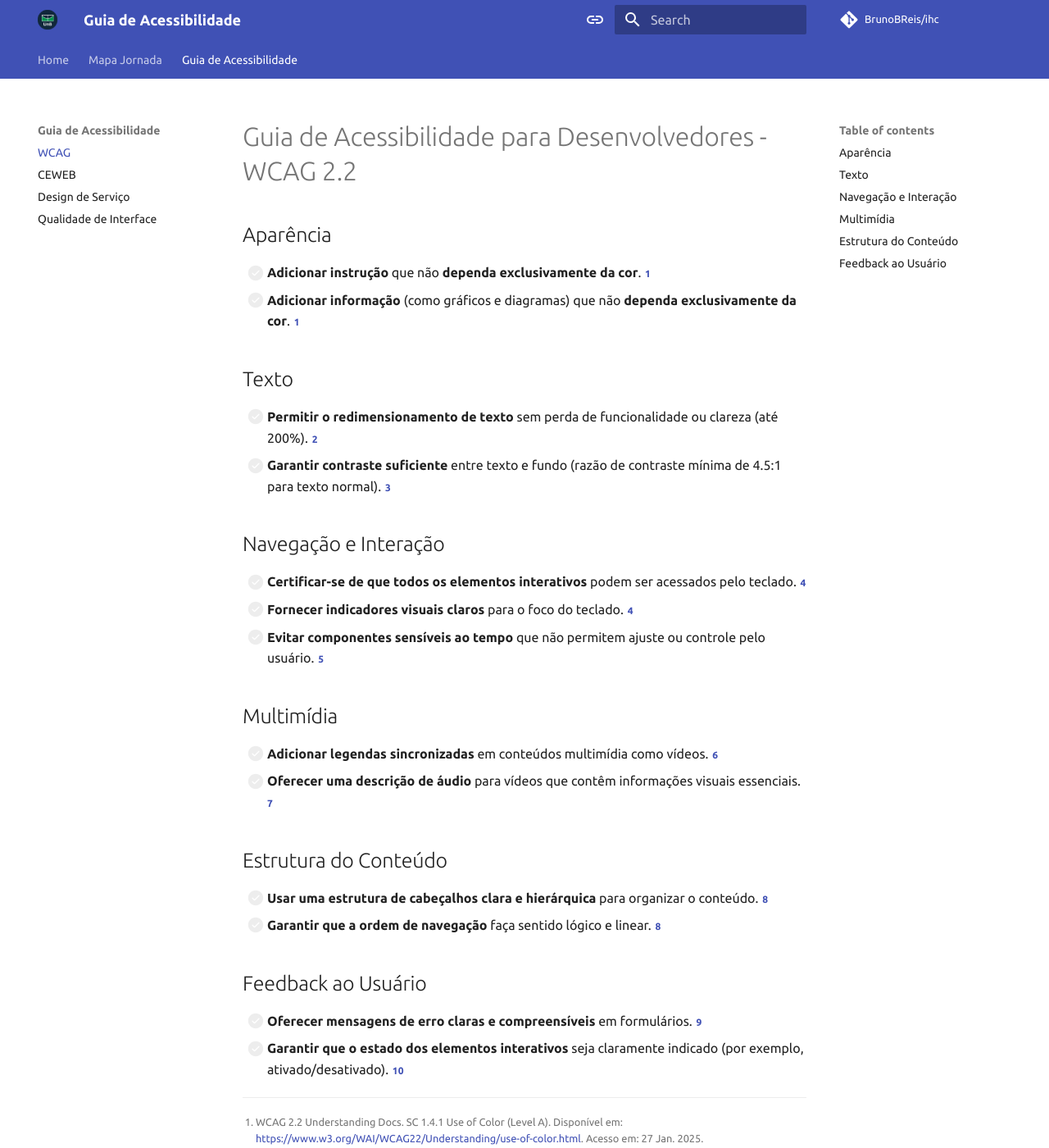
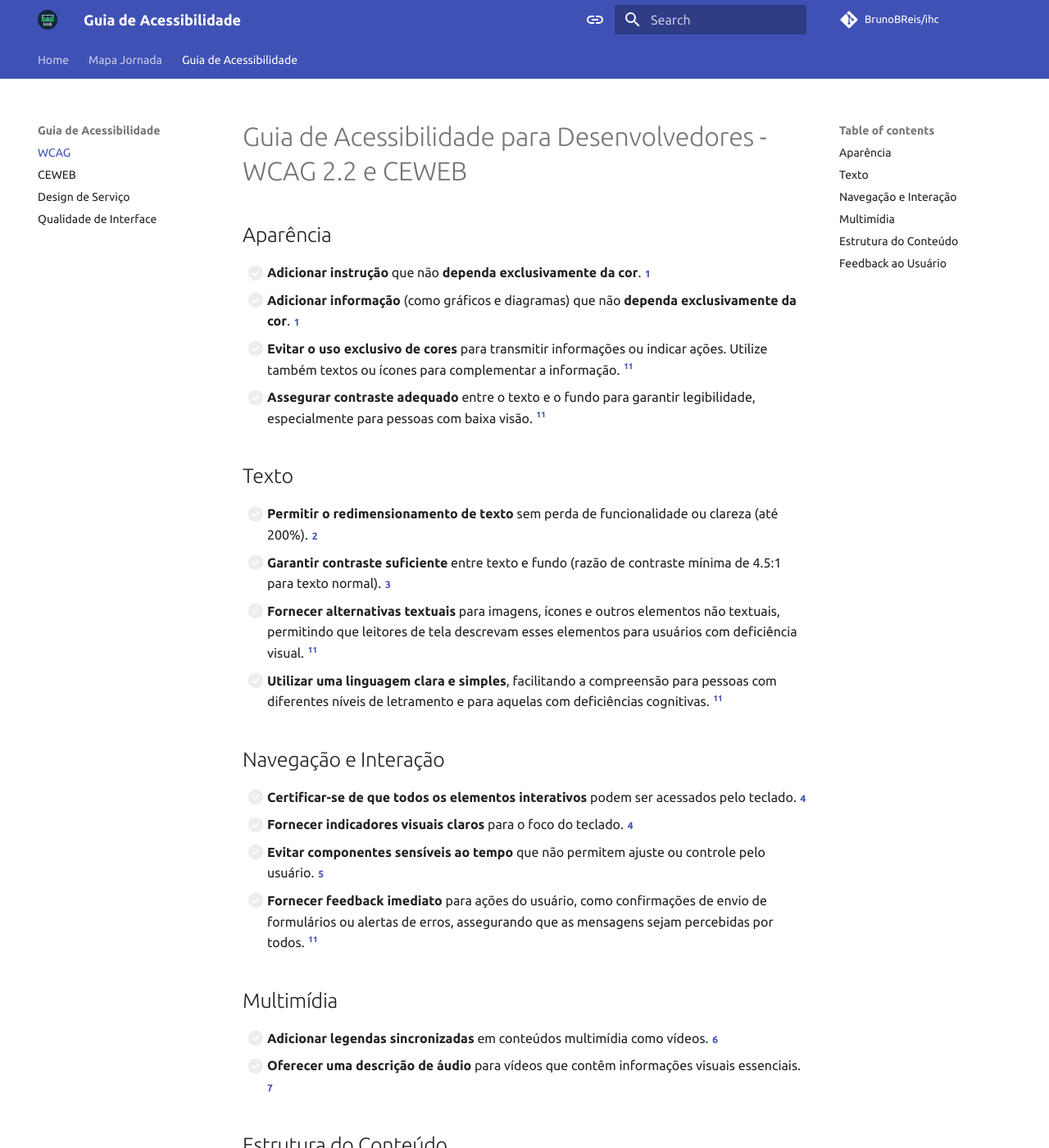
Before and after one commit to BrunoBReis/ihc, an MkDocs documentation site: the page built from docs/guia-wcag.md, in a window 1280 px wide and 1400 px high. Shown: the whole window at 82% size. Built offline with MkDocs 1.6.1 and Material for MkDocs 9.7.7, drawn with Linux system fonts in a browser that asks for light colours; comment, search, counter and statistics services are not loaded; some of the changed text lies outside the part shown.

Commit message:
docs: updating wcag

```diff
--- a/docs/guia-wcag.md
+++ b/docs/guia-wcag.md
@@ -1,17 +1,22 @@
-# Guia de Acessibilidade para Desenvolvedores - WCAG 2.2
+# Guia de Acessibilidade para Desenvolvedores - WCAG 2.2 e CEWEB
 
 ## Aparência
 - [ ] **Adicionar instrução** que não **dependa exclusivamente da cor**. <a id="TEC1" href="#RP1">[^1]</a>
 - [ ] **Adicionar informação** (como gráficos e diagramas) que não **dependa exclusivamente da cor**. <a id="TEC1" href="#RP1">[^1]</a>
+- [ ] **Evitar o uso exclusivo de cores** para transmitir informações ou indicar ações. Utilize também textos ou ícones para complementar a informação. [^11]
+- [ ] **Assegurar contraste adequado** entre o texto e o fundo para garantir legibilidade, especialmente para pessoas com baixa visão. [^11]
 
 ## Texto
 - [ ] **Permitir o redimensionamento de texto** sem perda de funcionalidade ou clareza (até 200%). <a id="TEC2" href="#RP2">[^2]</a>
 - [ ] **Garantir contraste suficiente** entre texto e fundo (razão de contraste mínima de 4.5:1 para texto normal). <a id="TEC3" href="#RP3">[^3]</a>
+- [ ] **Fornecer alternativas textuais** para imagens, ícones e outros elementos não textuais, permitindo que leitores de tela descrevam esses elementos para usuários com deficiência visual. [^11]
+- [ ] **Utilizar uma linguagem clara e simples**, facilitando a compreensão para pessoas com diferentes níveis de letramento e para aquelas com deficiências cognitivas. [^11]
 
 ## Navegação e Interação
 - [ ] **Certificar-se de que todos os elementos interativos** podem ser acessados pelo teclado. <a id="TEC4" href="#RP4">[^4]</a>
 - [ ] **Fornecer indicadores visuais claros** para o foco do teclado. <a id="TEC4" href="#RP4">[^4]</a>
 - [ ] **Evitar componentes sensíveis ao tempo** que não permitem ajuste ou controle pelo usuário. <a id="TEC5" href="#RP5">[^5]</a>
+- [ ] **Fornecer feedback imediato** para ações do usuário, como confirmações de envio de formulários ou alertas de erros, assegurando que as mensagens sejam percebidas por todos. [^11]
 
 ## Multimídia
 - [ ] **Adicionar legendas sincronizadas** em conteúdos multimídia como vídeos. <a id="TEC6" href="#RP6">[^6]</a>
@@ -24,6 +29,7 @@
 ## Feedback ao Usuário
 - [ ] **Oferecer mensagens de erro claras e compreensíveis** em formulários. <a id="TEC9" href="#RP9">[^9]</a>
 - [ ] **Garantir que o estado dos elementos interativos** seja claramente indicado (por exemplo, ativado/desativado). <a id="TEC10" href="#RP10">[^10]</a>
+- [ ] **Indicar claramente o foco do teclado**, garantindo que usuários que navegam via teclado saibam onde estão na página. [^11]
 
 [^1]:
     WCAG 2.2 Understanding Docs. SC 1.4.1 Use of Color (Level A). Disponível em: [https://www.w3.org/WAI/WCAG22/Understanding/use-of-color.html](https://www.w3.org/WAI/WCAG22/Understanding/use-of-color.html). Acesso em: 27 Jan. 2025.
@@ -54,3 +60,6 @@
 
 [^10]:
     WCAG 2.2 Understanding Docs. SC 4.1.2 Name, Role, Value (Level A). Disponível em: [https://www.w3.org/WAI/WCAG22/Understanding/name-role-value.html](https://www.w3.org/WAI/WCAG22/Understanding/name-role-value.html). Acesso em: 27 Jan. 2025.
+
+[^11]:
+    Guia de Boas Práticas para Acessibilidade Digital. Disponível em: [https://ceweb.br/projetos/bruk/guia-html/](https://ceweb.br/projetos/bruk/guia-html/). Acesso em: 27 Jan. 2025.
```
